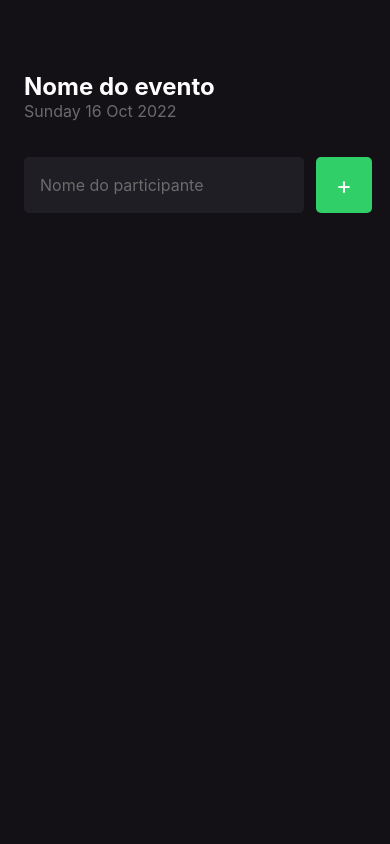
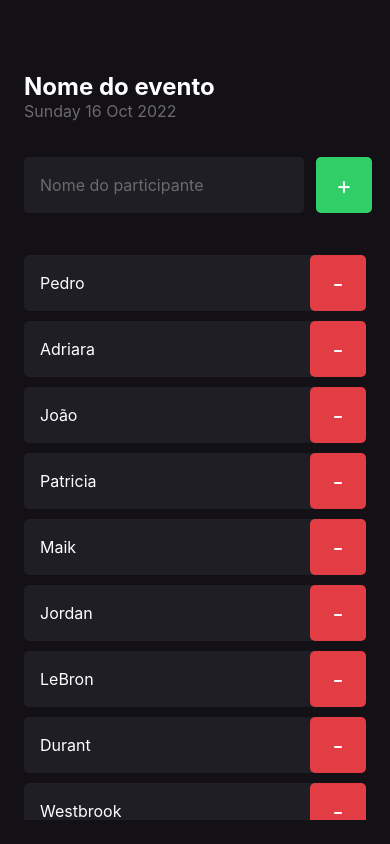
Before and after one commit to pedro10r/im-here, a React Native app: screen / in a window 390 px wide. Built offline with nearby package versions, Linux system fonts and the light colour scheme.

Commit message:
add new settings for app

```diff
--- a/App.tsx
+++ b/App.tsx
@@ -1,7 +1,15 @@
+import { StatusBar } from 'react-native';
 import { Home } from './src/screens/Home/index';
 
 export default function App() {
   return (
-    <Home />
+    <>
+      <StatusBar
+        barStyle='light-content'
+        backgroundColor='transparent'
+        translucent
+      />
+      <Home />
+    </>
   );
 }
--- /dev/null
+++ b/src/components/Participant/index.tsx
@@ -0,0 +1,23 @@
+import { View, Text, TouchableOpacity } from "react-native";
+
+import { styles } from "./styles";
+
+type Props = {
+  name: string;
+  onRemove: () => void;
+}
+
+export function Participant({ name, onRemove }: Props) {
+  return (
+    <View style={styles.container}>
+      <Text style={styles.name}>{name}</Text>
+
+      <TouchableOpacity
+        style={styles.button}
+        onPress={onRemove}
+      >
+        <Text style={styles.buttonText}>-</Text>
+      </TouchableOpacity>
+    </View>
+  );
+}
--- /dev/null
+++ b/src/components/Participant/styles.ts
@@ -0,0 +1,30 @@
+import { StyleSheet } from 'react-native';
+
+export const styles = StyleSheet.create({
+  container: {
+    width: '100%',
+    backgroundColor: '#1f1e25',
+    borderRadius: 5,
+    flexDirection: 'row',
+    alignItems: 'center',
+    marginBottom: 10,
+  },
+  name: {
+    flex: 1,
+    fontSize: 16,
+    color: '#fff',
+    marginLeft: 16,
+  },
+  button: {
+    width: 56,
+    height: 56,
+    borderRadius: 5,
+    backgroundColor: '#e23c44',
+    alignItems: 'center',
+    justifyContent: 'center',
+  },
+  buttonText: {
+    color: '#fff',
+    fontSize: 24,
+  }
+});
--- a/src/screens/Home/index.tsx
+++ b/src/screens/Home/index.tsx
@@ -1,11 +1,33 @@
-import { Text, View, TextInput, TouchableOpacity } from "react-native";
+import { Text, View, TextInput, TouchableOpacity, FlatList } from 'react-native';
 
-import { styles } from "./styles";
+import { Participant } from '../../components/Participant';
+
+import { styles } from './styles';
 
 export function Home() {
+  const participants = [
+    'Pedro',
+    'Adriara',
+    'João',
+    'Patricia',
+    'Maik',
+    'Jordan',
+    'LeBron',
+    'Durant',
+    'Westbrook',
+    'Curry',
+    'Green',
+    'Jota',
+    'Quest',
+    'Marcio',
+  ];
 
   function handleParticipantAdd() {
-    console.log("CLICOU NO BOTÃO!");
+    console.log('CLICOU NO BOTÃO!');
+  }
+
+  function handleParticipantRemove(name: string) {
+    console.log(`CLICOU EM REMOVER ${name}`);
   }
 
   return (
@@ -31,6 +53,25 @@ export function Home() {
           <Text style={styles.buttonText}>+</Text>
         </TouchableOpacity>
       </View>
+
+      <FlatList
+        data={participants}
+        keyExtractor={item => item}
+        renderItem={({ item }) => (
+          <Participant
+            key={item}
+            name={item}
+            onRemove={() => handleParticipantRemove("PEDRO")}
+          />
+        )}
+        showsVerticalScrollIndicator={false}
+        ListEmptyComponent={() => (
+          <Text style={styles.listEmpty}>
+            Ninguém chegou no envento ainda? Adicione participantes a sua lista de presença.
+          </Text>
+        )}
+      />
+
     </View>
   );
 }
--- a/src/screens/Home/styles.ts
+++ b/src/screens/Home/styles.ts
@@ -1,4 +1,4 @@
-import { StyleSheet } from "react-native";
+import { StyleSheet } from 'react-native';
 
 export const styles = StyleSheet.create({
   container: {
@@ -43,5 +43,10 @@ export const styles = StyleSheet.create({
   buttonText: {
     color: '#fff',
     fontSize: 24,
+  },
+  listEmpty: {
+    color: '#fff',
+    fontSize: 16,
+    textAlign: 'center'
   }
 });
```
